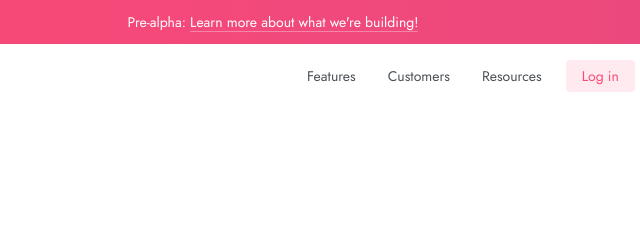
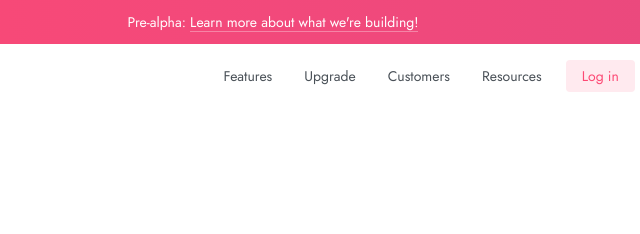
Before and after one commit to nattui/perfect-navbar-v2, a website built with Parcel: page src/index.html in a window 1280 px wide. Shown: the top 234 px of the page, 367-1007 px from the left. Built offline with nearby package versions, Linux system fonts and the light colour scheme.

Commit message:
📃 Add copywriting to navbar

```diff
--- a/src/index.html
+++ b/src/index.html
@@ -28,6 +28,7 @@
         </div>
         <nav class="navbar__links">
           <a class="navbar__link" href="#">Features</a>
+          <a class="navbar__link" href="#">Upgrade</a>
           <a class="navbar__link" href="#">Customers</a>
           <a class="navbar__link" href="#">Resources</a>
           <a class="navbar__button navbar__login" href="#">Log&nbsp;in</a>
--- a/src/js/navbar.js
+++ b/src/js/navbar.js
@@ -1,6 +1,4 @@
 console.log('navbar.js is loaded...');
-
-// TODO: focus input
 
 // Checking whether to add margin top to body
 const navbarFixed = document.getElementsByClassName('navbar--fixed')[0];
@@ -29,7 +27,6 @@ const menuClass = menu.getAttribute('class');
 const searchInput = document.getElementsByClassName('search__input')[0];
 const subnavbar = document.getElementsByClassName('subnavbar')[0];
 const subnavbarWrapper = document.getElementsByClassName('subnavbar__wrapper')[0];
-// subnavbarWrapper.style.height = `calc(100vh - ${navbar.offsetHeight}px)`;
 // something(true);
 
 let isMenuActive = false;
@@ -43,7 +40,6 @@ const setSubnavbar = enabled => {
 
     subnavbar.style.top = '100%';
     navbarMain.removeAttribute('style')
-
   } else {
     // Set menu icon to default state
     menu.setAttribute('class', menuClass);
```
